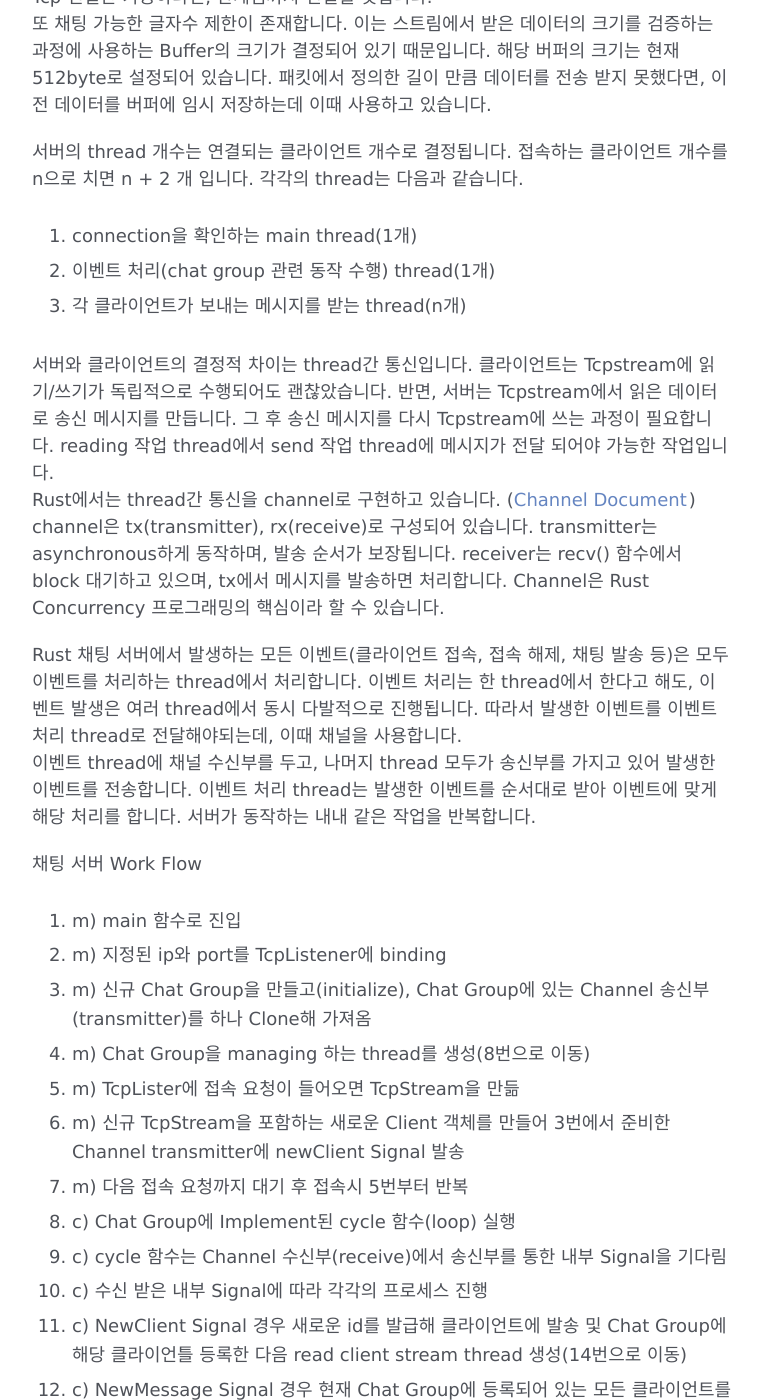
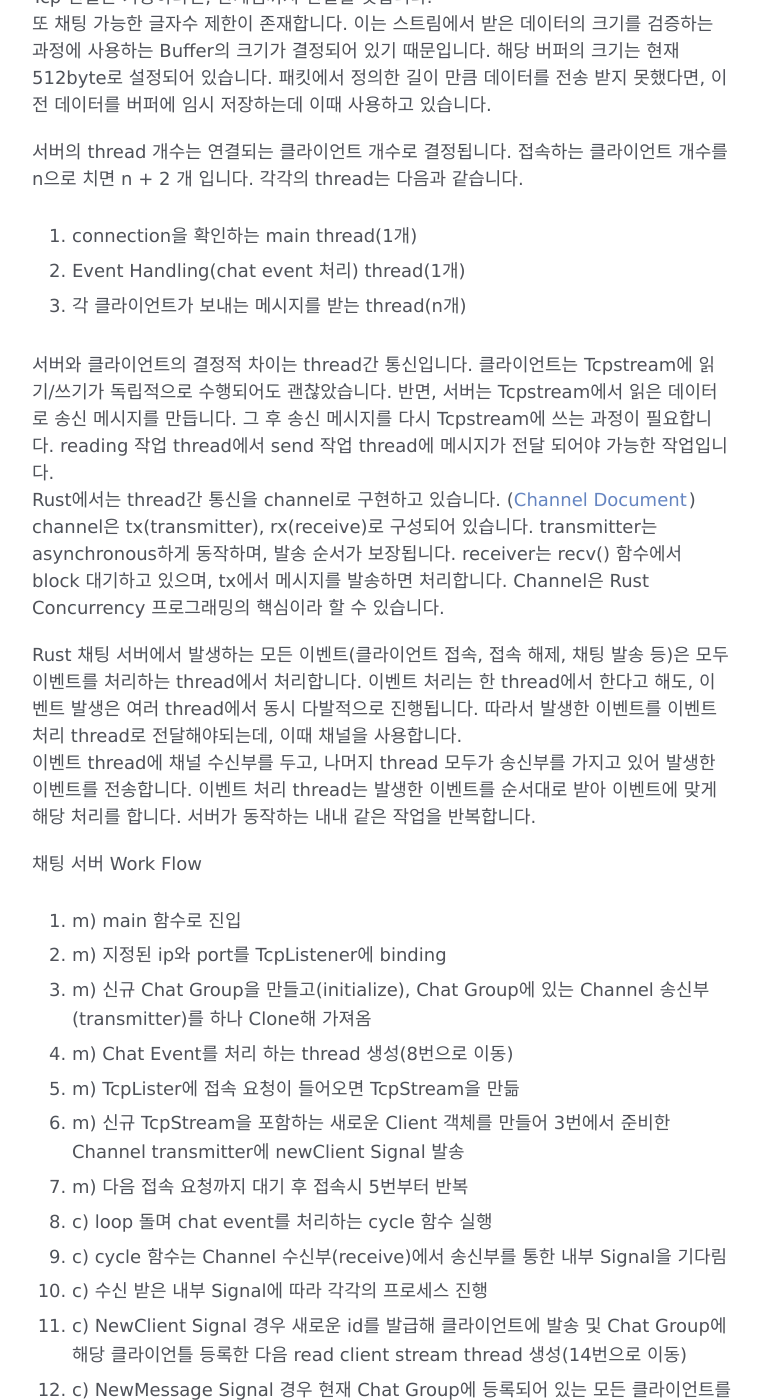
Before and after one commit to SADANG-HOBBITS/sadang-hobbits.github.com, a Jekyll site: the page built from _posts/2015-09-03-chatting_server_article.md, in a window 1280 px wide and 1400 px high, scrolled down 649 px. Shown: the whole window, without its empty margins (258-1020 px from the left). Built offline with Jekyll 4.4.1, drawn with Linux system fonts in a browser that asks for light colours; nearby versions of some CDN libraries; some of the changed text lies outside the part shown.

Commit message:
chat group to event handler

```diff
--- a/_posts/2015-09-03-chatting_server_article.md
+++ b/_posts/2015-09-03-chatting_server_article.md
@@ -20,7 +20,7 @@ Rust 채팅 서버는 클라이언트에서 소개한 것처럼, 접속 상한
 
 서버의 thread 개수는 연결되는 클라이언트 개수로 결정됩니다. 접속하는 클라이언트 개수를 n으로 치면 n + 2 개 입니다. 각각의 thread는 다음과 같습니다.
 1. connection을 확인하는 main thread(1개)
-2. 이벤트 처리(chat group 관련 동작 수행) thread(1개)
+2. Event Handling(chat event  처리) thread(1개)
 3. 각 클라이언트가 보내는 메시지를 받는 thread(n개)
 
 
@@ -35,17 +35,17 @@ Rust 채팅 서버에서 발생하는 모든 이벤트(클라이언트 접속,
 1. m) main 함수로 진입
 2. m) 지정된 ip와 port를 TcpListener에 binding
 3. m) 신규 Chat Group을 만들고(initialize), Chat Group에 있는 Channel 송신부(transmitter)를 하나 Clone해 가져옴
-4. m) Chat Group을 managing 하는 thread를 생성(8번으로 이동)
+4. m) Chat Event를 처리 하는 thread 생성(8번으로 이동)
 5. m) TcpLister에 접속 요청이 들어오면 TcpStream을 만듦
 6. m) 신규 TcpStream을 포함하는 새로운 Client 객체를 만들어 3번에서 준비한 Channel transmitter에 newClient Signal 발송
 7. m) 다음 접속 요청까지 대기 후 접속시 5번부터 반복
-8. c) Chat Group에 Implement된 cycle 함수(loop) 실행
+8. c) loop 돌며 chat event를 처리하는 cycle 함수 실행
 9. c) cycle 함수는 Channel 수신부(receive)에서 송신부를 통한 내부 Signal을 기다림
 10. c) 수신 받은 내부 Signal에 따라 각각의 프로세스 진행
 11. c) NewClient Signal 경우 새로운 id를 발급해 클라이언트에 발송 및 Chat Group에 해당 클라이언틀 등록한 다음 read client stream thread 생성(14번으로 이동)
 12. c) NewMessage Signal 경우 현재 Chat Group에 등록되어 있는 모든 클라이언트를 순회하며 메시지 발송
 13. c) Close Signal 경우 Chat Group에 등록되어 있는 클라이언트 중 자신의 클라이언트를 찾아 제거
-14. c) chat group Thread 반복
+14. c) Event Handling Thread 반복
 14. r) clinet cycle 함수(loop) 실행
 15. r) read message 함수부터는 클라이언트의 read message와 동일
 16. r) client read thread 반복
```
